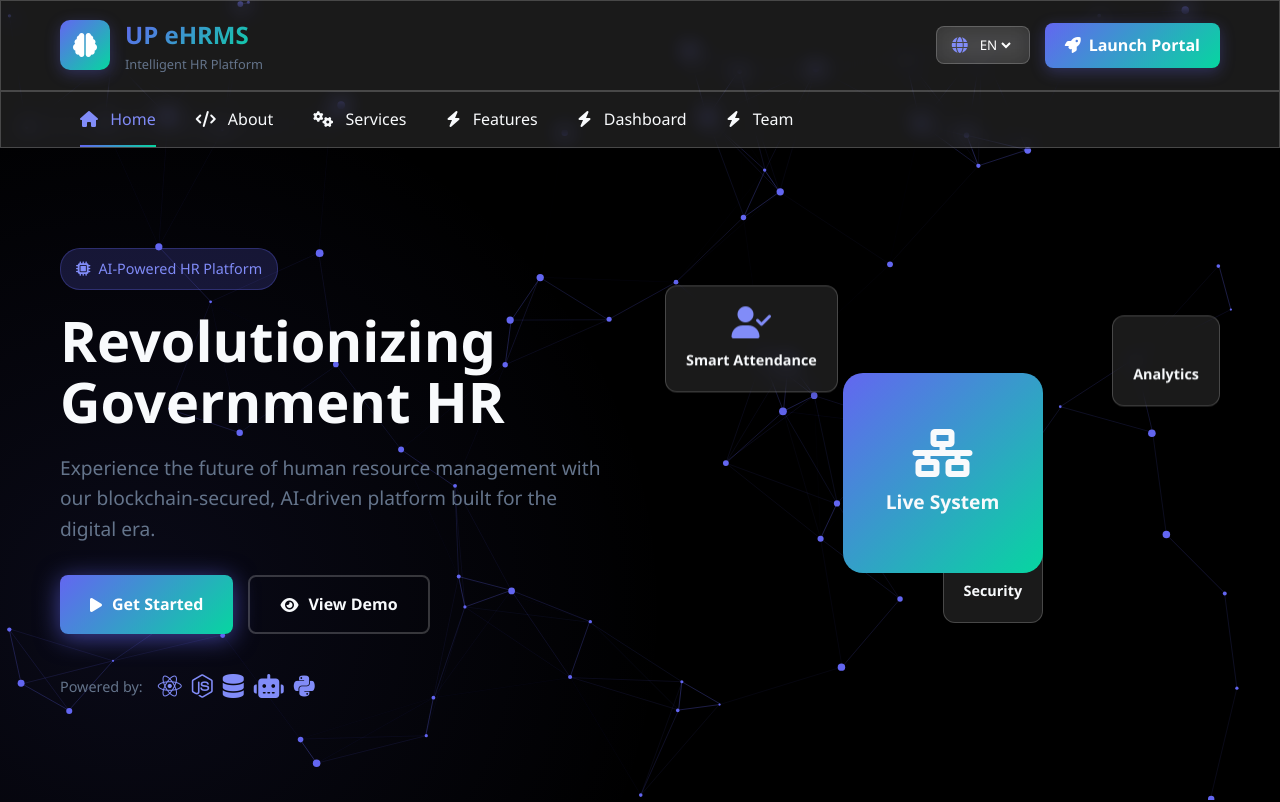
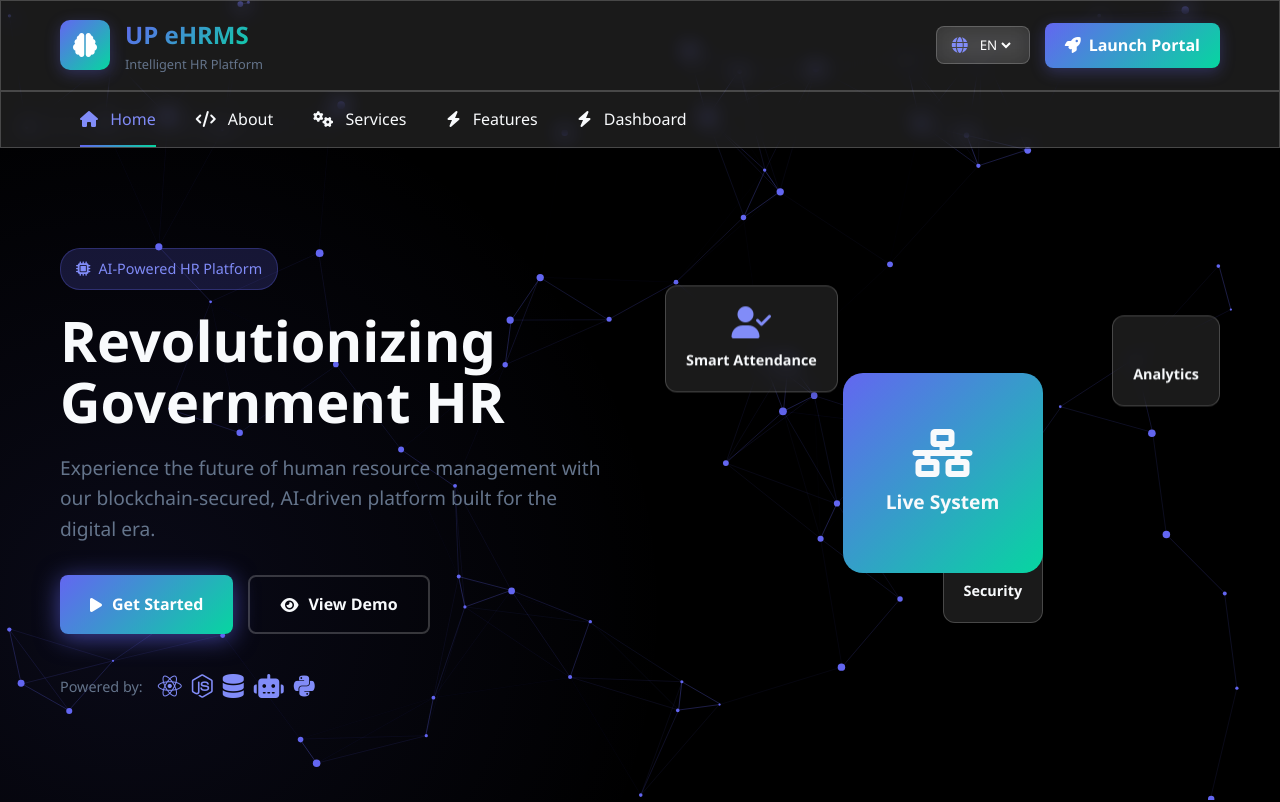
Before and after one commit to agaazaggarwal/AImigo, a plain HTML site: page index.html in a window 1280 px wide. Shown: the top 802 px of the page. Drawn offline with Linux system fonts and the light colour scheme.

Commit message:
Update index.html

```diff
--- a/index.html
+++ b/index.html
@@ -52,7 +52,6 @@
                     <li><a href="services.html"><i class="fas fa-cogs"></i> Services</a></li>
                     <li><a href="features.html"><i class="fas fa-bolt"></i> Features</a></li>
                     <li><a href="dashboard.html"><i class="fas fa-bolt"></i> Dashboard</a></li>
-                    <li><a href="about.html"><i class="fas fa-bolt"></i> Team</a></li>
                 </ul>
                 <div class="mobile-menu-toggle">
                     <i class="fas fa-bars"></i>
```
